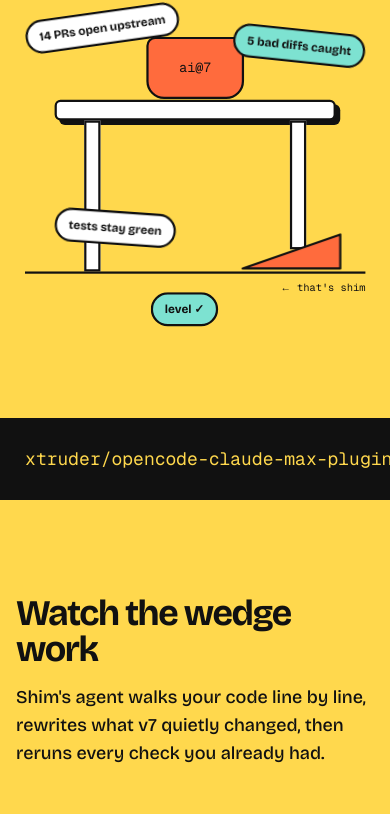
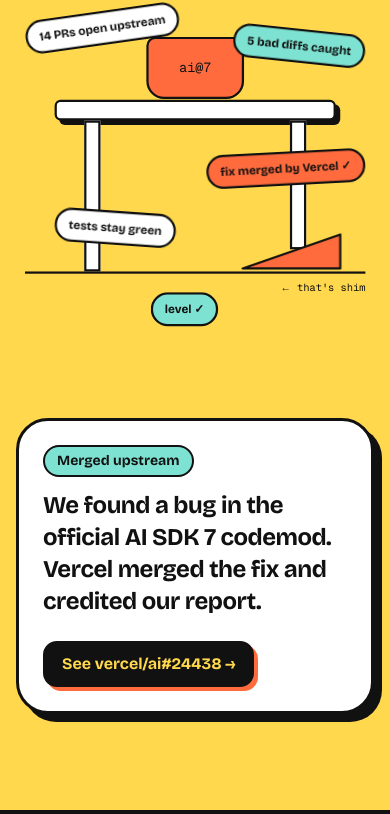
Before and after one commit to JayanthMalladi/shim, a Next.js app in the folder site/: page / in a window 390 px wide. Shown: the part 778-1592 px from the top of the page. Built offline with nearby package versions, Linux system fonts and the light colour scheme.

Commit message:
site: make the Vercel codemod fix stand out (#55)
Claude-Session: https://claude.ai/code/session_01TdxaX8J3xdEHtUyTd1wL34

Co-authored-by: Claude <noreply@anthropic.com>

```diff
--- a/site/app/page.tsx
+++ b/site/app/page.tsx
@@ -5,6 +5,7 @@ import {
   FinalCta,
   HowSection,
   PrMarquee,
+  ProofStrip,
   ScanSection,
   WatchSection,
   WobblesSection,
@@ -24,6 +25,7 @@ export default function Home() {
       <SiteHeader />
       <main id="main">
         <Hero />
+        <ProofStrip />
         <PrMarquee />
         <WatchSection />
         <WobblesSection />
--- a/site/components/hero.tsx
+++ b/site/components/hero.tsx
@@ -24,6 +24,7 @@ function Scene() {
         <span className="sticker top-0 left-0 -rotate-[8deg] bg-paper">{prList.length} PRs open upstream</span>
         <span className="sticker top-6 right-0 rotate-6 bg-mint">{proof.headline} bad diffs caught</span>
         <span className="sticker top-[270px] left-10 rotate-[4deg] bg-paper">tests stay green</span>
+        <span className="sticker top-[190px] right-0 -rotate-[3deg] bg-wedge">fix merged by Vercel ✓</span>
       </div>
     </div>
   );
--- a/site/components/sections.tsx
+++ b/site/components/sections.tsx
@@ -260,7 +260,28 @@ export function FaqSection() {
   );
 }
 
-const changelog = [
+const vercelFix = "https://github.com/vercel/ai/pull/24438";
+
+/** The strongest proof, right under the hero. Text only: a factual statement, not an endorsement. */
+export function ProofStrip() {
+  return (
+    <section aria-label="Merged upstream" className="px-4 pb-24 sm:px-8">
+      <div className="mx-auto flex max-w-[1184px] flex-wrap items-center justify-between gap-6 rounded-[32px] border-[3px] border-ink bg-paper p-6 shadow-[8px_8px_0_#111] sm:p-8">
+        <div className="flex min-w-0 flex-[1_1_480px] flex-col items-start gap-3">
+          <span className="tag bg-mint">Merged upstream</span>
+          <p className="m-0 text-2xl leading-8 font-bold tracking-[-0.02em] text-pretty">
+            We found a bug in the official AI SDK 7 codemod. Vercel merged the fix and credited our report.
+          </p>
+        </div>
+        <a href={vercelFix} className="btn btn-sm">
+          See vercel/ai#24438 →
+        </a>
+      </div>
+    </section>
+  );
+}
+
+const changelog: { label: string; bg: string; items: React.ReactNode[] }[] = [
   {
     label: "Shipped",
     bg: "bg-mint",
@@ -268,7 +289,13 @@ const changelog = [
       `${prList.length} AI SDK 7 upgrade PRs opened on public repos`,
       `A separate judge that has blocked ${proof.headline} green but wrong diffs`,
       "A guard for the official codemod when it renames your own exports",
-      "Found a bug in the official AI SDK 7 codemod; Vercel merged the fix and credited our report (vercel/ai#24438)",
+      <span key="vercel-fix">
+        Found a bug in the official AI SDK 7 codemod; Vercel merged the fix and credited our report (
+        <a href={vercelFix} className="underline underline-offset-4">
+          vercel/ai#24438
+        </a>
+        )
+      </span>,
       "Per test baseline: only checks green before the upgrade count after it",
       "Runs on macOS, Linux and Windows",
     ],
@@ -304,8 +331,8 @@ export function ChangelogSection() {
             <div key={c.label} className={`card ${c.bg}`}>
               <span className="tag bg-paper">{c.label}</span>
               <ul className="m-0 flex list-none flex-col gap-3 p-0">
-                {c.items.map((i) => (
-                  <li key={i} className="flex gap-3 text-base leading-6 font-medium">
+                {c.items.map((i, n) => (
+                  <li key={n} className="flex gap-3 text-base leading-6 font-medium">
                     <span aria-hidden="true" className="font-bold">
                       ▸
                     </span>
```
